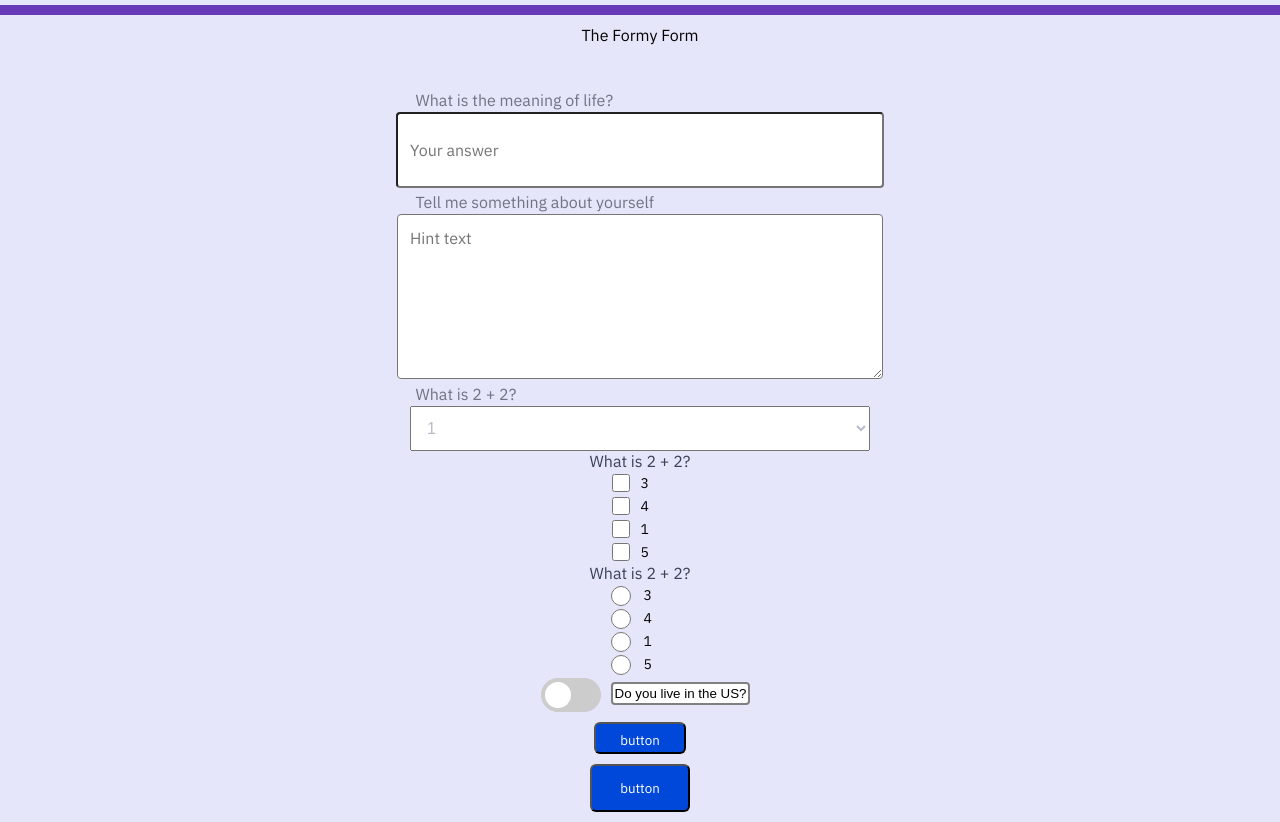
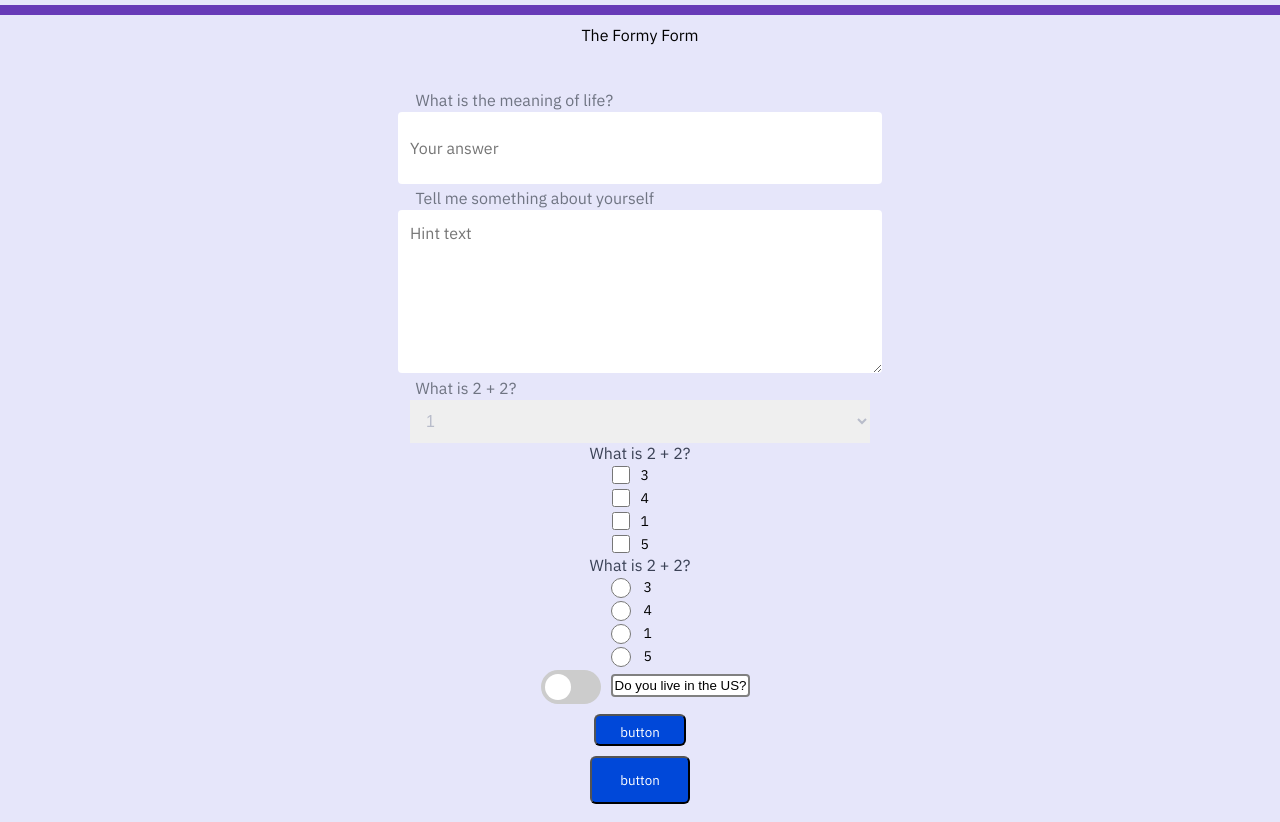
Before and after one commit to azharshahstl/swappable-components, a React (Create React App) app: page / in a window 1280 px wide. Built offline with nearby package versions, Linux system fonts and the light colour scheme.

Commit message:
Completely finished styling

```diff
--- a/src/Inputs/SelectInput.module.css
+++ b/src/Inputs/SelectInput.module.css
@@ -19,4 +19,5 @@
   font-size: 16px;
   padding: 12px;
   color: #b8bcca;
+  border-style: none;
 }
--- a/src/Inputs/TextAreaInput.module.css
+++ b/src/Inputs/TextAreaInput.module.css
@@ -20,6 +20,7 @@
   line-height: 22.8px;
   border-radius: 4px;
   font-family: "IBM Plex Sans", sans-serif;
+  border-style: none;
 
   /* top: 25px; */
 }
--- a/src/Inputs/TextInput.module.css
+++ b/src/Inputs/TextInput.module.css
@@ -22,5 +22,6 @@
   line-height: 24px;
   border-radius: 4px;
   font-family: "IBM Plex Sans", sans-serif;
-  color: #b8bcca, 100%;
+  color: #f8fafc;
+  border-style: none;
 }
```
